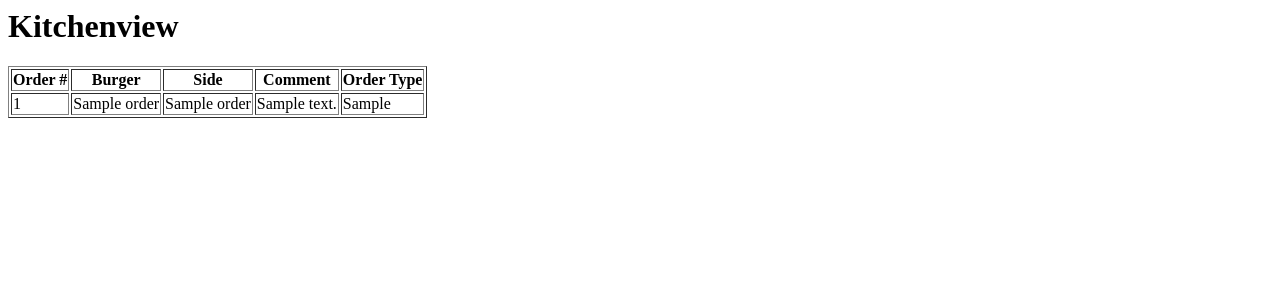
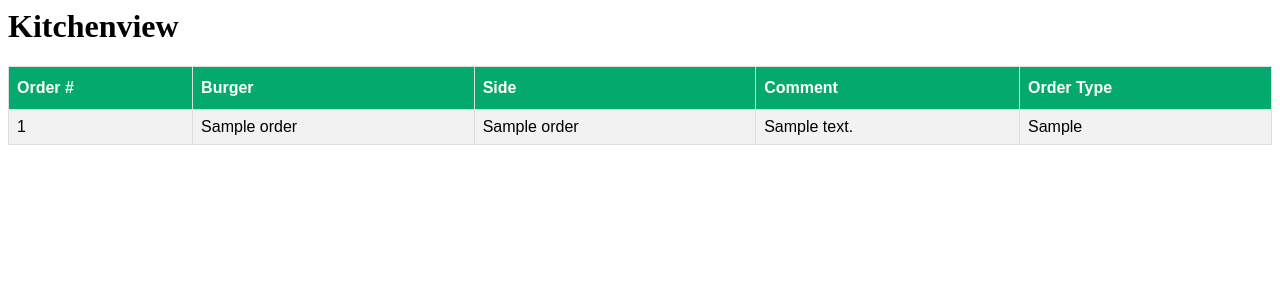
Before and after one commit to addefrr/PA1489-3, a Flask app: page /kitchenview in a window 1280 px wide. Shown: the top 300 px of the page. Run offline with Flask 2, Linux system fonts and the light colour scheme; tables that the repository leaves empty or names only in its code hold one stand-in row (values such as "Sample post"); some libraries are stand-ins or nearby versions.

Commit message:
Styling
css styling for the kitchenview to make it more user friendly

```diff
--- /dev/null
+++ b/System/static/styles/styles.css
@@ -0,0 +1,22 @@
+#orders {
+    font-family: Arial, Helvetica, sans-serif;
+    border-collapse: collapse;
+    width: 100%;
+}
+
+#orders td, #orders th {
+    border: 1px solid #ddd;
+    padding: 8px;
+}
+
+#orders tr:nth-child(even){background-color: #f2f2f2;}
+
+#orders tr:hover {background-color: #ddd;}
+
+#orders th {
+    padding-top: 12px;
+    padding-bottom: 12px;
+    text-align: left;
+    background-color: #04AA6D;
+    color: white;
+}
--- a/System/templates/burgerorderer.html
+++ b/System/templates/burgerorderer.html
@@ -1,6 +1,7 @@
 <title>BurgerOrderer</title>
 </head>
 
+<link rel="stylesheet" type="text/css" href="{{ url_for('static', filename='styles/styles.css') }}">
 
 <body>
     <h1>BurgerOrderer</h1>
@@ -18,7 +19,6 @@
         <input type="radio" id="delivery" name="orderType" value="Delivery">
         <label for="delivery">Delivery</label>
     </p>
-
 
     <p id="selectedItem">No item selected</p>
 
--- a/System/templates/kitchenview.html
+++ b/System/templates/kitchenview.html
@@ -1,8 +1,10 @@
 <title>Kitchenview</title>
+
+<link rel="stylesheet" type="text/css" href="{{ url_for('static', filename='styles/styles.css') }}">
 
     <h1>Kitchenview</h1>
 
-    <table border="1">
+    <table id="orders" border="1">
         <tr>
             <th>Order #</th>
             <th>Burger</th>
```
Also changed, not shown: System/templates/styles/styles.css (deleted).
